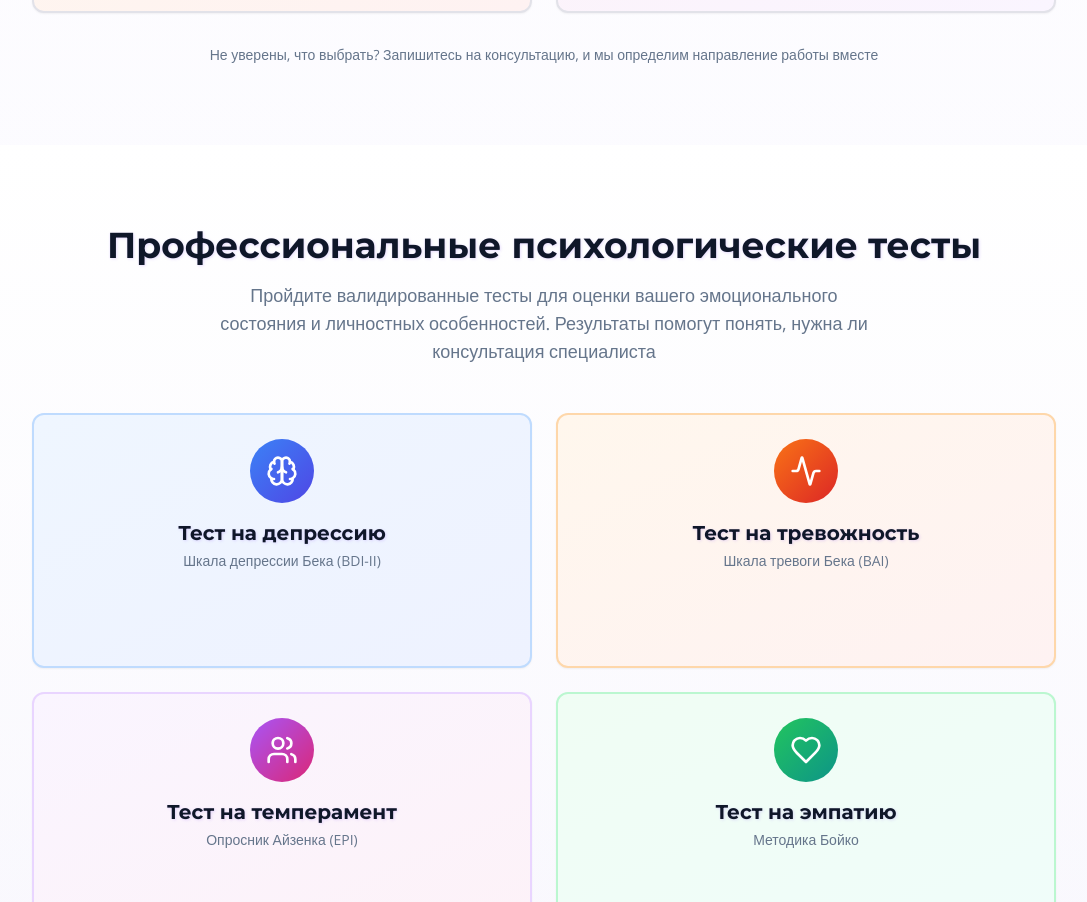
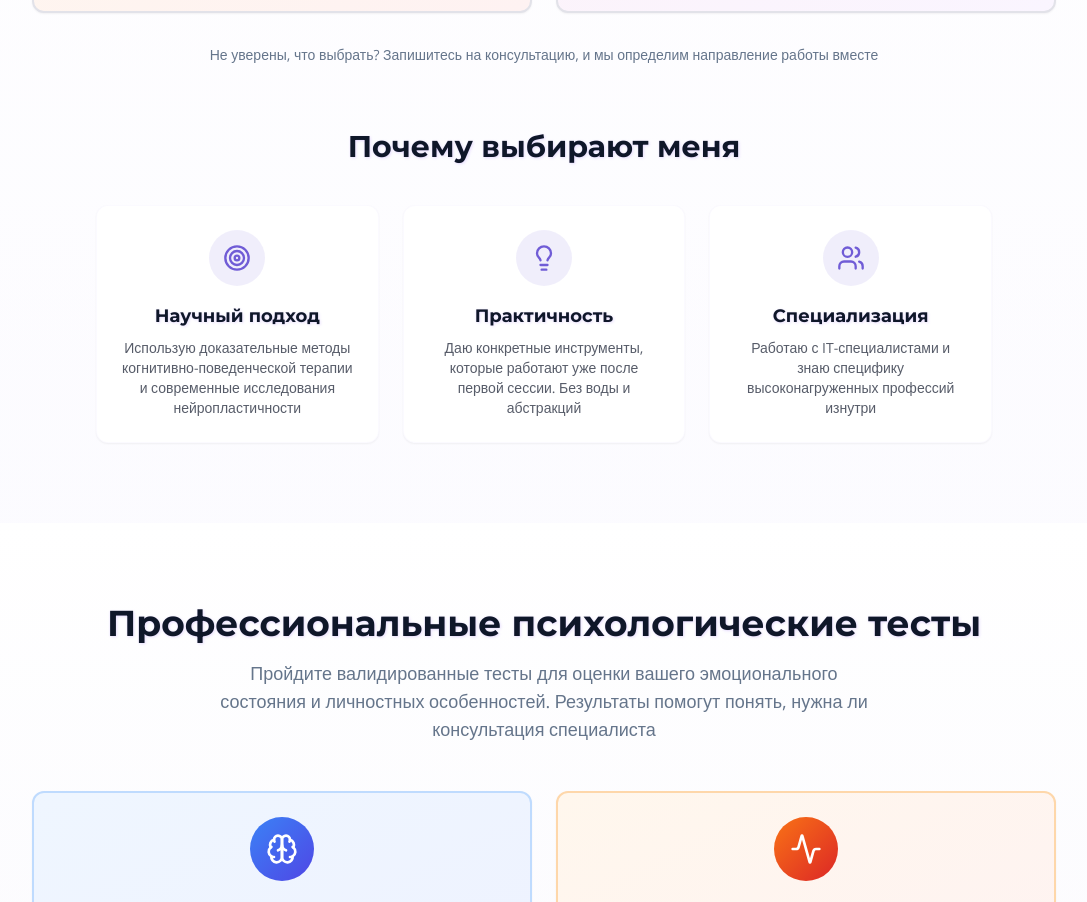
Before and after one commit to pr-poehali-dev/psychologist-website-burnout, a React (Vite) app: page / in a window 1280 px wide. Shown: the part 1800-2702 px from the top of the page, without its empty margins (96-1183 px from the left). Built offline with nearby package versions, Linux system fonts and the light colour scheme.

Commit message:
Добавлен запрос обработки

```diff
--- a/src/components/sections/TargetAudienceSection.tsx
+++ b/src/components/sections/TargetAudienceSection.tsx
@@ -87,6 +87,55 @@ const TargetAudienceSection = ({ customPoints, hideButtons }: TargetAudienceSect
                   Не уверены, что выбрать? Запишитесь на консультацию, и мы определим направление работы вместе
                 </p>
               </div>
+
+              <div className="mt-16 max-w-4xl mx-auto">
+                <h3 className="text-2xl md:text-3xl font-bold text-center mb-10">
+                  Почему выбирают меня
+                </h3>
+                <div className="grid md:grid-cols-3 gap-6">
+                  <div className="p-6 bg-white rounded-xl shadow-sm border border-accent/20 hover:shadow-md transition-all duration-300">
+                    <div className="flex flex-col items-center text-center gap-4">
+                      <div className="w-14 h-14 rounded-full bg-primary/10 flex items-center justify-center">
+                        <Icon name="Target" size={28} className="text-primary" />
+                      </div>
+                      <div>
+                        <h4 className="text-lg font-bold mb-2">Научный подход</h4>
+                        <p className="text-sm text-foreground/70">
+                          Использую доказательные методы когнитивно-поведенческой терапии и современные исследования нейропластичности
+                        </p>
+                      </div>
+                    </div>
+                  </div>
+
+                  <div className="p-6 bg-white rounded-xl shadow-sm border border-accent/20 hover:shadow-md transition-all duration-300">
+                    <div className="flex flex-col items-center text-center gap-4">
+                      <div className="w-14 h-14 rounded-full bg-primary/10 flex items-center justify-center">
+                        <Icon name="Lightbulb" size={28} className="text-primary" />
+                      </div>
+                      <div>
+                        <h4 className="text-lg font-bold mb-2">Практичность</h4>
+                        <p className="text-sm text-foreground/70">
+                          Даю конкретные инструменты, которые работают уже после первой сессии. Без воды и абстракций
+                        </p>
+                      </div>
+                    </div>
+                  </div>
+
+                  <div className="p-6 bg-white rounded-xl shadow-sm border border-accent/20 hover:shadow-md transition-all duration-300">
+                    <div className="flex flex-col items-center text-center gap-4">
+                      <div className="w-14 h-14 rounded-full bg-primary/10 flex items-center justify-center">
+                        <Icon name="Users" size={28} className="text-primary" />
+                      </div>
+                      <div>
+                        <h4 className="text-lg font-bold mb-2">Специализация</h4>
+                        <p className="text-sm text-foreground/70">
+                          Работаю с IT-специалистами и знаю специфику высоконагруженных профессий изнутри
+                        </p>
+                      </div>
+                    </div>
+                  </div>
+                </div>
+              </div>
             </div>
           )}
 
```
